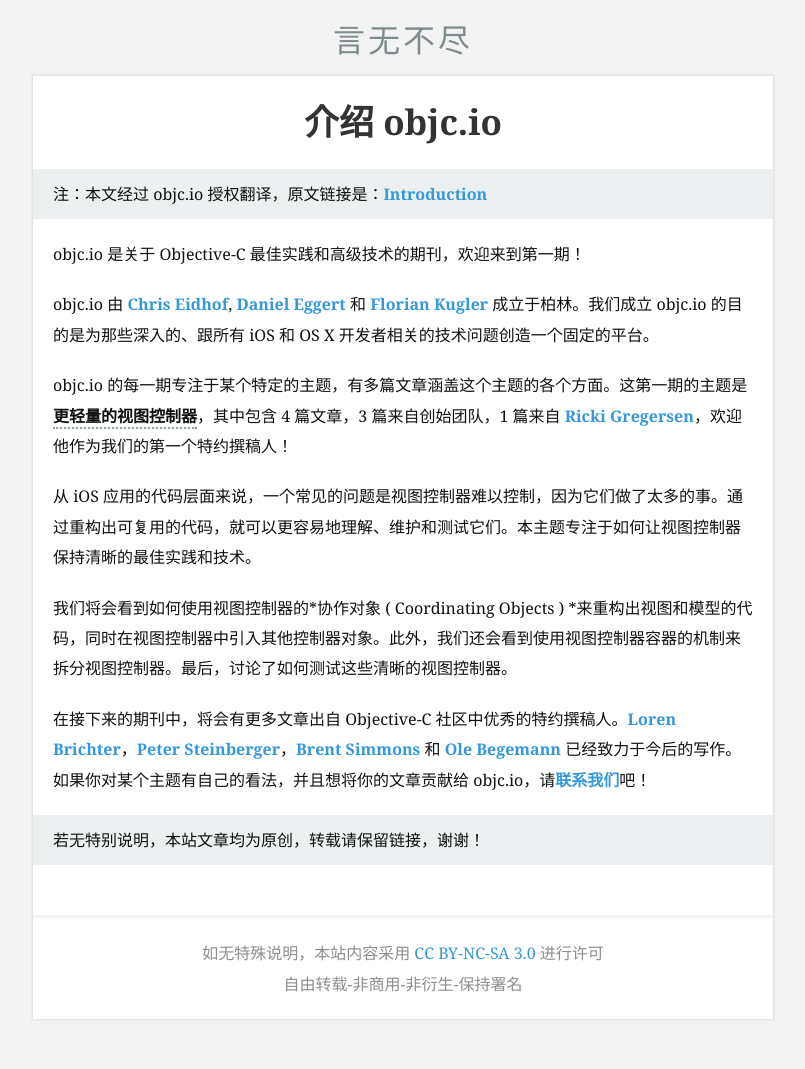
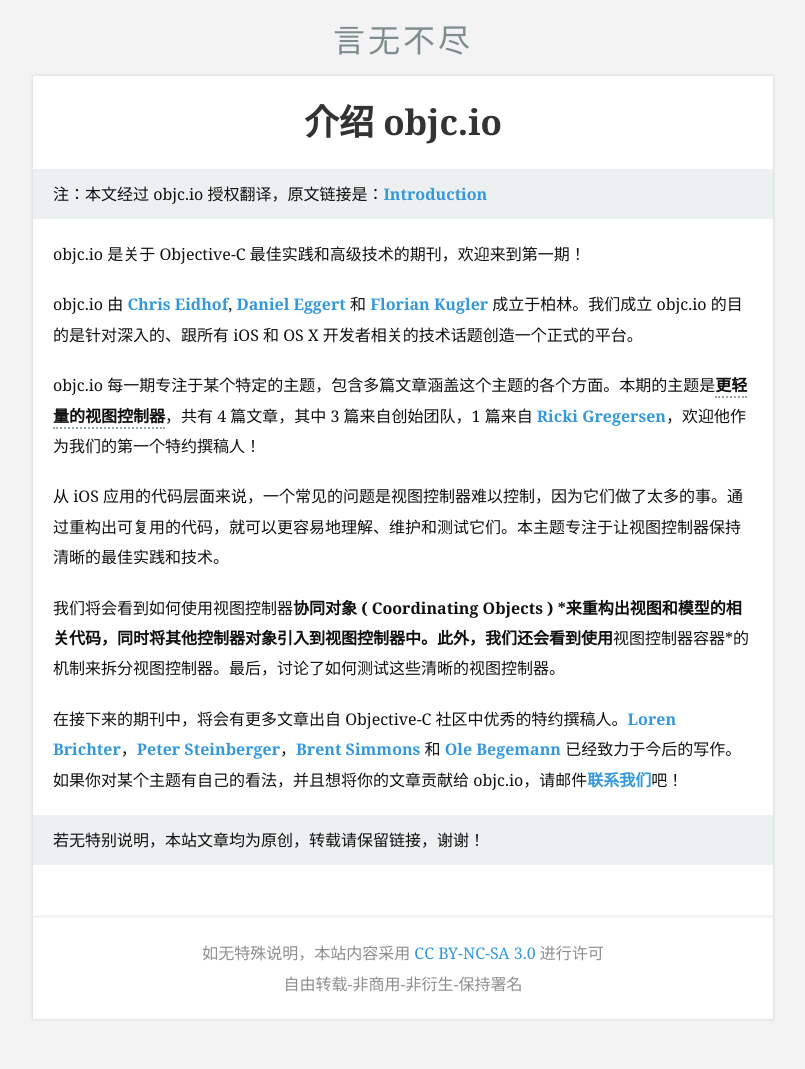
Before and after one commit to tang3w/tang3w.github.com, a Jekyll site: the page built from _posts/2013-10-21-介绍-objc.io.markdown, in a window 1280 px wide. Shown: the whole page, without its empty margins (237-1042 px from the left). Built offline with Jekyll 4.4.1, drawn with Linux system fonts in a browser that asks for light colours; Markdown is read by kramdown in place of the engine named in the settings; comment, search, counter and statistics services are not loaded.

Commit message:
Publish a post

```diff
--- a/_posts/2013-10-21-介绍-objc.io.markdown
+++ b/_posts/2013-10-21-介绍-objc.io.markdown
@@ -11,15 +11,15 @@
 
 objc.io 是关于 Objective-C 最佳实践和高级技术的期刊，欢迎来到第一期！
 
-objc.io 由 [Chris Eidhof][1], [Daniel Eggert][2] 和 [Florian Kugler][3] 成立于柏林。我们成立 objc.io 的目的是为那些深入的、跟所有 iOS 和 OS X 开发者相关的技术问题创造一个固定的平台。
+objc.io 由 [Chris Eidhof][1], [Daniel Eggert][2] 和 [Florian Kugler][3] 成立于柏林。我们成立 objc.io 的目的是针对深入的、跟所有 iOS 和 OS X 开发者相关的技术话题创造一个正式的平台。
 
-objc.io 的每一期专注于某个特定的主题，有多篇文章涵盖这个主题的各个方面。这第一期的主题是**更轻量的视图控制器**，其中包含 4 篇文章，3 篇来自创始团队，1 篇来自 [Ricki Gregersen][4]，欢迎他作为我们的第一个特约撰稿人！
+objc.io 每一期专注于某个特定的主题，包含多篇文章涵盖这个主题的各个方面。本期的主题是**更轻量的视图控制器**，共有 4 篇文章，其中 3 篇来自创始团队，1 篇来自 [Ricki Gregersen][4]，欢迎他作为我们的第一个特约撰稿人！
 
-从 iOS 应用的代码层面来说，一个常见的问题是视图控制器难以控制，因为它们做了太多的事。通过重构出可复用的代码，就可以更容易地理解、维护和测试它们。本主题专注于如何让视图控制器保持清晰的最佳实践和技术。
+从 iOS 应用的代码层面来说，一个常见的问题是视图控制器难以控制，因为它们做了太多的事。通过重构出可复用的代码，就可以更容易地理解、维护和测试它们。本主题专注于让视图控制器保持清晰的最佳实践和技术。
 
-我们将会看到如何使用视图控制器的*协作对象 ( Coordinating Objects ) *来重构出视图和模型的代码，同时在视图控制器中引入其他控制器对象。此外，我们还会看到使用视图控制器容器的机制来拆分视图控制器。最后，讨论了如何测试这些清晰的视图控制器。
+我们将会看到如何使用视图控制器*协同对象 ( Coordinating Objects ) *来重构出视图和模型的相关代码，同时将其他控制器对象引入到视图控制器中。此外，我们还会看到使用*视图控制器容器*的机制来拆分视图控制器。最后，讨论了如何测试这些清晰的视图控制器。
 
-在接下来的期刊中，将会有更多文章出自 Objective-C 社区中优秀的特约撰稿人。[Loren Brichter][5]，[Peter Steinberger][6]，[Brent Simmons][7] 和 [Ole Begemann][8] 已经致力于今后的写作。如果你对某个主题有自己的看法，并且想将你的文章贡献给 objc.io，请[联系我们][9]吧！
+在接下来的期刊中，将会有更多文章出自 Objective-C 社区中优秀的特约撰稿人。[Loren Brichter][5]，[Peter Steinberger][6]，[Brent Simmons][7] 和 [Ole Begemann][8] 已经致力于今后的写作。如果你对某个主题有自己的看法，并且想将你的文章贡献给 objc.io，请邮件[联系我们][9]吧！
 
 [1]: https://twitter.com/chriseidhof
 [2]: https://twitter.com/danielboedewadt
```
